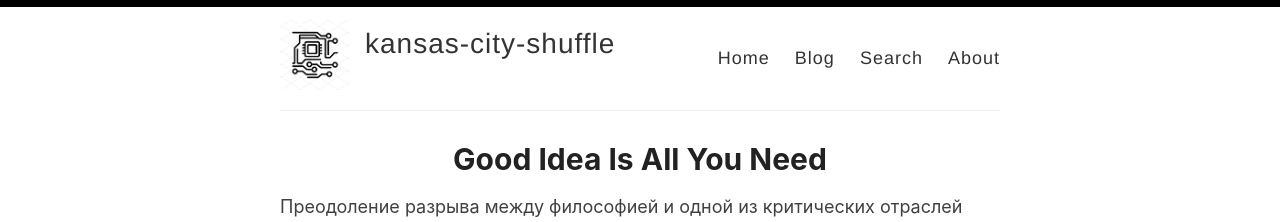
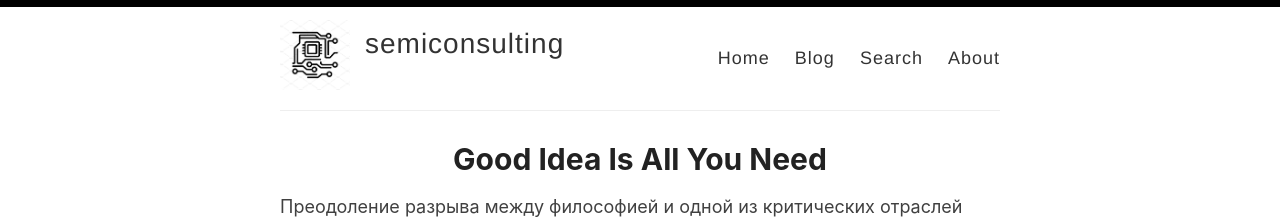
Before and after one commit to shuffle-true/shuffle-true.github.io, a Jekyll site: the page built from index.md, in a window 1280 px wide. Shown: the top 222 px of the page. Built offline with Jekyll 4.4.1, drawn with Linux system fonts in a browser that asks for light colours; the list of posts is cut into pages by our own code.

Commit message:
automated changies commit

```diff
--- a/_config.yml
+++ b/_config.yml
@@ -3,7 +3,7 @@
 #
 
 # Name of your site (displayed in the header)
-name: kansas-city-shuffle
+name: semiconsulting
 
 # Name of the author
 author: Андрей Р.
```
